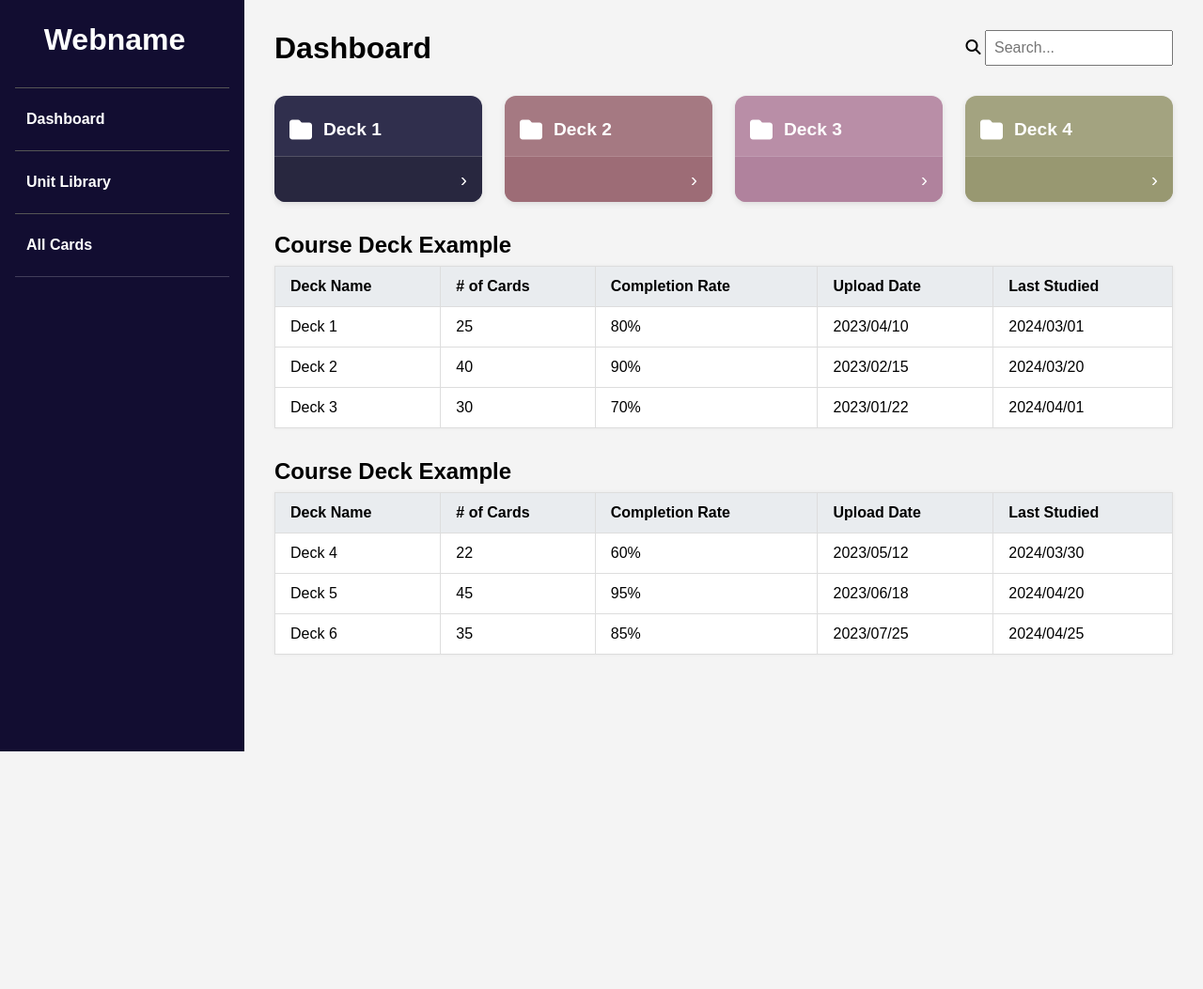
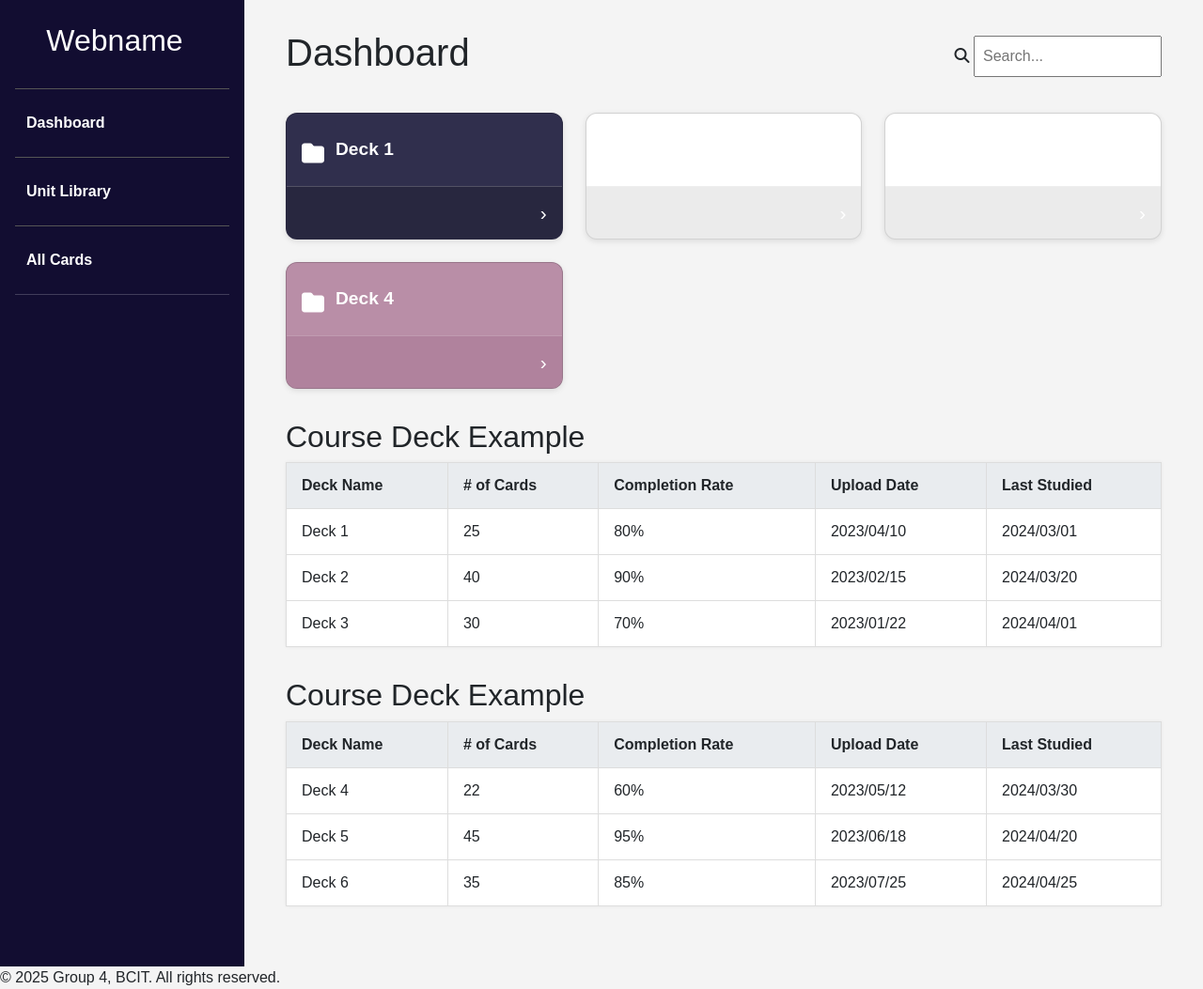
Before and after one commit to JChacon2001/CIT-PROJECT, a Flask app: page / in a window 1280 px wide. Shown: the whole page at 94% size. Before the commit the page ends 800 px from the top, so only its background shows below. Run offline with Flask 3, Linux system fonts and the light colour scheme; some web fonts are replaced.

Commit message:
extended home

```diff
--- a/templates/base.html
+++ b/templates/base.html
@@ -6,8 +6,21 @@
   <title>{% block title %}Group 4, BCIT{% endblock %}</title>
   <link href="https://cdn.jsdelivr.net/npm/bootstrap@5.3.0/dist/css/bootstrap.min.css" rel="stylesheet">
   <link rel="stylesheet" href="{{ url_for('static', filename='style.css') }}">
+  <link rel="stylesheet" href="https://cdnjs.cloudflare.com/ajax/libs/font-awesome/6.5.0/css/all.min.css" />
 </head>
 <body>
+  <div class="wrapper">
+    <!-- Sidebar -->
+    <aside class="sidebar">
+      <h2 class="logo">Webname</h2>
+      <nav class="nav-menu">
+        <a href="#" class="nav-link">Dashboard</a>
+        <a href="#" class="nav-link">Unit Library</a>
+        <a href="#" class="nav-link">All Cards</a>
+        <div class="sidebar-divider"></div>
+
+      </nav>
+    </aside>
 
   <main class="container">
     {% block content %}{% endblock %}
--- a/templates/home.html
+++ b/templates/home.html
@@ -1,27 +1,6 @@
-<!DOCTYPE html>
-<html lang="en">
-<head>
-  <meta charset="UTF-8" />
-  <meta name="viewport" content="width=device-width, initial-scale=1" />
-  <title>Dashboard</title>
-  <link rel="stylesheet" href="style.css" />
-  <link rel="stylesheet" href="{{ url_for('static', filename='style.css') }}">
-  <link rel="stylesheet" href="https://cdnjs.cloudflare.com/ajax/libs/font-awesome/6.5.0/css/all.min.css" />
-</head>
-<body>
-  <div class="wrapper">
-    <!-- Sidebar -->
-    <aside class="sidebar">
-      <h2 class="logo">Webname</h2>
-      <nav class="nav-menu">
-        <a href="#" class="nav-link">Dashboard</a>
-        <a href="#" class="nav-link">Unit Library</a>
-        <a href="#" class="nav-link">All Cards</a>
-        <div class="sidebar-divider"></div>
+{% extends "base.html" %}
 
-      </nav>
-    </aside>
-
+{% block content %}
     <!-- Main content -->
     <main class="main-content">
         <header class="main-header">
@@ -44,7 +23,7 @@
           </div>
         </a>
 
-        <a href="#" class="card yellow">
+        <a href="#" class="card plum">
           <div class="card-body">
             <i class="fas fa-folder card-icon"></i>
             <div class="card-title">Deck 2</div>
@@ -54,7 +33,7 @@
           </div>
         </a>
 
-        <a href="#" class="card green">
+        <a href="#" class="card pink">
           <div class="card-body">
             <i class="fas fa-folder card-icon"></i>
             <div class="card-title">Deck 3</div>
@@ -64,7 +43,7 @@
           </div>
         </a>
 
-        <a href="#" class="card red">
+        <a href="#" class="card green">
           <div class="card-body">
             <i class="fas fa-folder card-icon"></i>
             <div class="card-title">Deck 4</div>
@@ -117,5 +96,4 @@
       </section>
     </main>
   </div>
-</body>
-</html>
+  {% endblock %}
```
